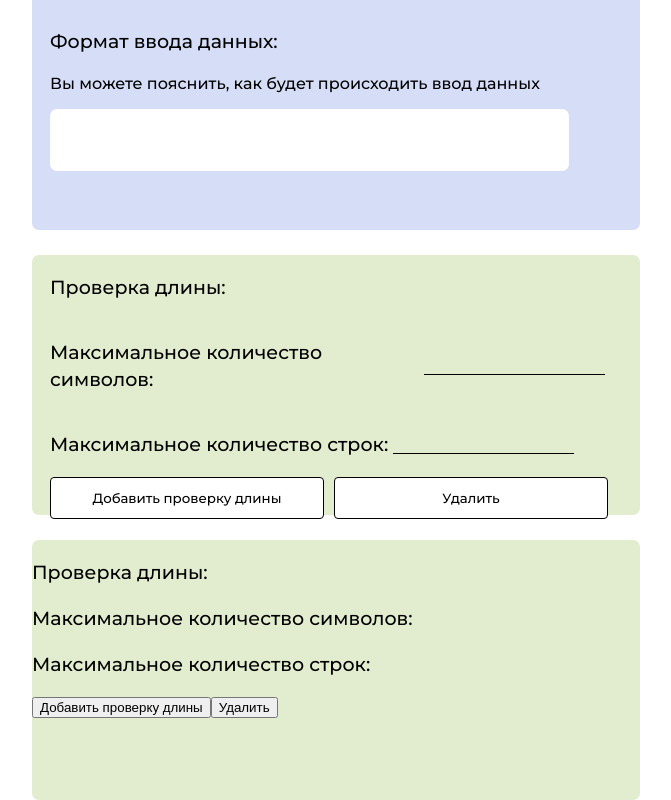
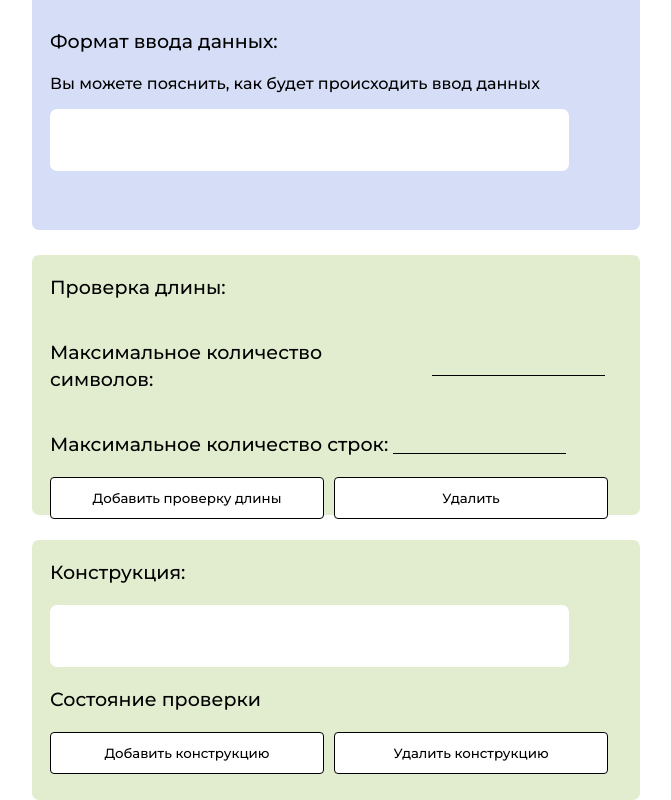
Before and after one commit to DailyPepper/sdo-react, a React (Create React App) app in the folder sdo/: page /editingLaboratoryPrep in a window 1280 px wide. Shown: the part 464-1264 px from the top of the page, without its empty margins (324-995 px from the left). Built offline with nearby package versions, Linux system fonts and the light colour scheme.

Commit message:
add new bloks and style

```diff
--- a/sdo/src/pages/PrepodRedLab.jsx
+++ b/sdo/src/pages/PrepodRedLab.jsx
@@ -44,7 +44,6 @@ const PrepodRedLab = () => {
                             </p>
                             <input type="text" className="some-input"/>
                         </div>
-
                             <div className="editing__block-bth">
                                 <button className="editing__block-bthAdd">
                                     Добавить проверку длины
@@ -56,22 +55,22 @@ const PrepodRedLab = () => {
                     </div>
                 </li>
                 <li className="editing__container">
+                    <div className="editing__block-Two">
                         <h3 className="editing__block-title">
-                        Проверка длины:
+                            Конструкция:
                         </h3>
+                            <input className="editing__block-input" type="text" />
                             <p className="editing__block-title">
-                        Максимальное количество символов:
+                                Состояние проверки
                             </p>
-                    <p className="editing__block-title">
-                        Максимальное количество строк:
-                    </p>
-                    <div>
-                        <button>
-                            Добавить проверку длины
+                            <div className="editing__block-bth">
+                                <button className="editing__block-bthAdd">
+                                    Добавить конструкцию
                                 </button>
-                        <button>
-                            Удалить
+                                <button className="editing__block-btnDel">
+                                    Удалить конструкцию
                                 </button>
+                            </div>
                     </div>
                 </li>
             </ul>
--- a/sdo/src/styles/style.css
+++ b/sdo/src/styles/style.css
@@ -221,6 +221,7 @@
     color: inherit;
     outline: none;
     margin-left: 5px;
+    font-family: "Montserrat";
 }
 .editing__block-text{
     color: #000;
@@ -253,6 +254,11 @@
     cursor: pointer;
 
 }
+.editing__block-bthAdd:hover{
+    background: #C8D5F6;
+    color: #FFF;
+    border-style: none;
+}
 .editing__block-btnDel{
     font-family: "Montserrat";
     width: 274px;
@@ -262,3 +268,8 @@
     background: #FFF;
     cursor: pointer;
 }
+.editing__block-btnDel:hover{
+    background: #FF7070;
+    color: #FFF;
+    border-style: none;
+}
```
Lines whose indentation alone changed are shown as unchanged.
